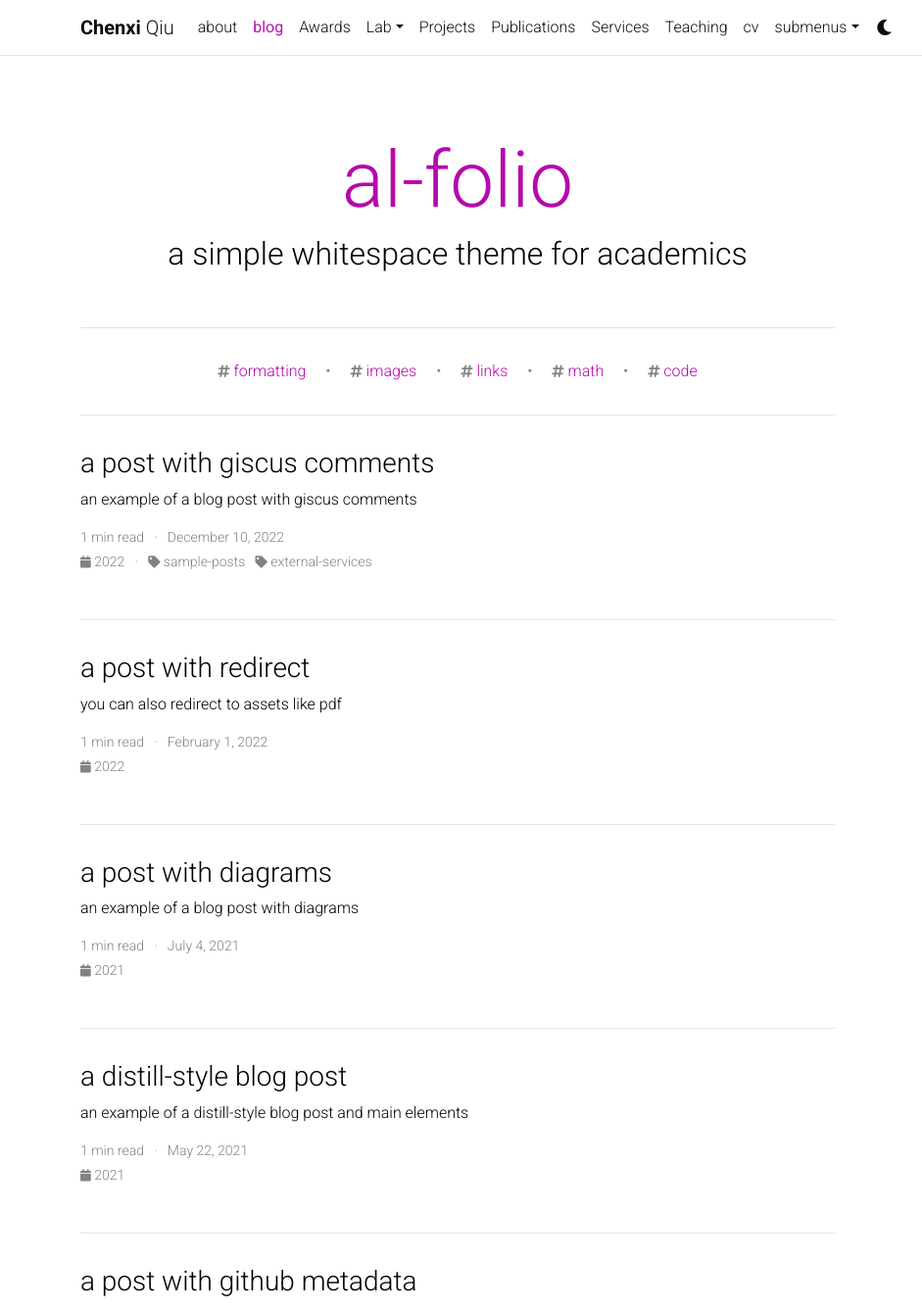
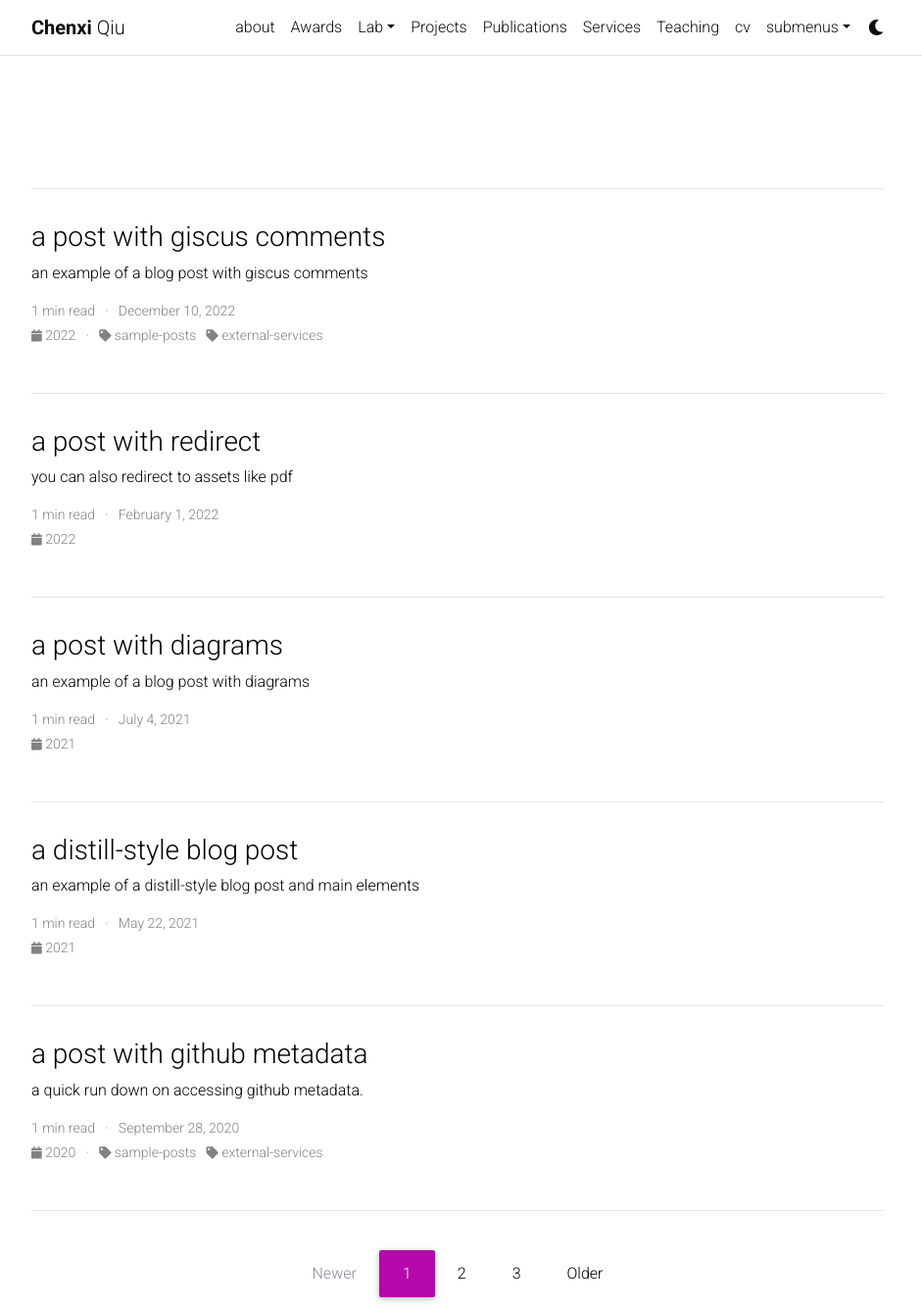
Before and after one commit to chenxiunt/chenxiunt.github.io, a Jekyll site: the page built from blog/index.html, in a window 1280 px wide and 1400 px high, cut to the strip 0-1336 px from the top of the window. Shown: the whole strip at 98% size, without its empty margins (173-1114 px from the left). Built offline with Jekyll 4.4.1, drawn with Linux system fonts in a browser that asks for light colours; nearby versions of some CDN libraries; the list of posts is cut into pages by our own code; comment, search, counter and statistics services are not loaded; a style sheet for code colours, icons or effects is not loaded; part of the change alters nothing that is shown.

Commit message:
Update _config.yml

```diff
--- a/_config.yml
+++ b/_config.yml
@@ -13,6 +13,7 @@ footer_text: >
   Powered by <a href="http://jekyllrb.com/" target="_blank">Jekyll</a> with <a href="https://github.com/alshedivat/al-folio">al-folio</a> theme.
   Hosted by <a href="https://pages.github.com/" target="_blank">GitHub Pages</a>.
   Photos from <a href="https://unsplash.com" target="_blank">Unsplash</a>.
+
 icon: 🌵 # the emoji used as the favicon
 url:  # the base hostname & protocol for your site
 baseurl:  # the subpath of your site, e.g. /blog/
@@ -20,24 +21,10 @@ last_updated: false # set to true if you want to display last updated in the foo
 impressum_path:  # set to path to include impressum link in the footer, use the same path as permalink in a page, helps to conform with EU GDPR
 
 # -----------------------------------------------------------------------------
-# Theme
-# -----------------------------------------------------------------------------
-
-# code highlighter theme
-highlight_theme_light: github   # https://github.com/jwarby/jekyll-pygments-themes
-highlight_theme_dark: native    # https://github.com/jwarby/jekyll-pygments-themes
-
-# repo color theme
-repo_theme_light: default       # https://github.com/anuraghazra/github-readme-stats/blob/master/themes/README.md
-repo_theme_dark: dark           # https://github.com/anuraghazra/github-readme-stats/blob/master/themes/README.md
-
-# -----------------------------------------------------------------------------
 # RSS Feed
 # -----------------------------------------------------------------------------
 # will use title and url fields
 # Take a look to https://github.com/jekyll/jekyll-feed for more customization
-
-rss_icon: true
 
 # -----------------------------------------------------------------------------
 # Layout
@@ -47,16 +34,15 @@ navbar_fixed: true
 footer_fixed: true
 
 # Dimensions
-max_width: 800px
+max_width: 900px
 
 # TODO: add layout settings (single page vs. multi-page)
 
 # -----------------------------------------------------------------------------
-# Open Graph & Schema.org
+# Open Graph
 # -----------------------------------------------------------------------------
 # Display links to the page with a preview object on social media.
 serve_og_meta: false # Include Open Graph meta tags in the HTML head
-serve_schema_org: false # Include Schema.org in the HTML head
 og_image: # The site-wide (default for all links) Open Graph preview image
 
 # -----------------------------------------------------------------------------
@@ -80,57 +66,26 @@ wikidata_id: # your wikidata id
 dblp_url: https://dblp.org/pid/121/1878.html # your DBLP profile url
 
 contact_note: >
-  You can even add a little note about which of these is the best way to reach you.
+  The best way to contact me is by email.
 
-# -----------------------------------------------------------------------------
-# Analytics and search engine verification
-# -----------------------------------------------------------------------------
-
-google_analytics:  # your Goole Analytics measurement ID (format: G-XXXXXXXXXX)
-panelbear_analytics:  # panelbear analytics site ID (format: XXXXXXXXX)
-
-google_site_verification:  # your google-site-verification ID (Google Search Console)
-bing_site_verification:  # out your bing-site-verification ID (Bing Webmaster)
+google_analytics: UA-XXXXXXXXX # out your google-analytics code
+panelbear_analytics: XXXXXXXXX # panelbear analytics site ID
 
 # -----------------------------------------------------------------------------
 # Blog
 # -----------------------------------------------------------------------------
 
-blog_name: al-folio # blog_name will be displayed in your blog page
-blog_nav_title: blog # your blog must have a title for it to be displayed in the nav bar
-blog_description: a simple whitespace theme for academics
-permalink: /blog/:year/:title/
+# blog_name: al-folio  # your blog must have a name for it to show up in the nav bar
+# blog_description: a simple whitespace theme for academics
+# permalink: /blog/:year/:title/
 
 # Pagination
 pagination:
   enabled: true
 
-# Giscus comments (RECOMMENDED)
-# Follow instructions on https://giscus.app/ to setup for your repo to fill out
-# the information below.
-giscus:
-  repo: alshedivat/al-folio      # <your-github-user-name>/<your-github-repo-name>
-  repo_id: MDEwOlJlcG9zaXRvcnk2MDAyNDM2NQ==
-  category: Comments             # name of the category under which discussions will be created
-  category_id: DIC_kwDOA5PmLc4CTBt6
-  mapping: title                 # identify discussions by post title
-  strict: 1                      # use strict identification mode
-  reactions_enabled: 1           # enable (1) or disable (0) emoji reactions
-  input_position: bottom         # whether to display input form below (bottom) or above (top) the comments
-  theme: preferred_color_scheme  # name of the color scheme (preferred works well with al-folio light/dark mode)
-  emit_metadata: 0
-  lang: en
-
-# Disqus comments (DEPRECATED)
+# Comments
 disqus_shortname: al-folio # put your disqus shortname
 # https://help.disqus.com/en/articles/1717111-what-s-a-shortname
-
-# External sources.
-# If you have blog posts published on medium.com or other exteranl sources,
-# you can display them in your blog by adding a link to the RSS feed.
-external_sources:
-  - name: medium.com
-    rss_url: https://medium.com/@al-folio/feed
 
 # -----------------------------------------------------------------------------
 # Collections
@@ -146,8 +101,7 @@ collections:
     output: true
     permalink: /projects/:path/
 
-news_scrollable: true # adds a vertical scroll bar if there are more than 3 news items
-news_limit: 5 # leave blank to include all the news in the `_news` folder
+news_limit: 8
 
 # -----------------------------------------------------------------------------
 # Jekyll settings
@@ -156,6 +110,7 @@ news_limit: 5 # leave blank to include all the news in the `_news` folder
 # Markdown and syntax highlight
 markdown: kramdown
 highlighter: rouge
+highlight_theme: github  # https://github.com/jwarby/jekyll-pygments-themes
 kramdown:
   input: GFM
   syntax_highlighter_opts:
@@ -180,51 +135,17 @@ keep_files:
 
 # Plug-ins
 plugins:
-  - jekyll-archives
-  - jekyll-diagrams
   - jekyll-email-protect
+  - jekyll-github-metadata
   - jekyll-feed
-  - jekyll-imagemagick
-  - jekyll-minifier
   - jekyll-paginate-v2
   - jekyll/scholar
+  - jekyll-twitter-plugin
   - jekyll-sitemap
-  - jekyll-link-attributes
-  - jekyll-twitter-plugin
   - jemoji
 
-# Sitemap settings
-defaults:
-  - scope:
-      path: "assets/**/*.*"
-    values:
-      sitemap: false
-
-# -----------------------------------------------------------------------------
-# Jekyll Minifier
-# -----------------------------------------------------------------------------
-
-jekyll-minifier:
-  exclude: ['robots.txt']
-  uglifier_args:
-    harmony: true
-
-# -----------------------------------------------------------------------------
-# Jekyll Archives
-# -----------------------------------------------------------------------------
-
-jekyll-archives:
-  enabled: [year, tags, categories] # enables year, tag and category archives (remove if you need to disable one of them).
-  layouts:
-    year: archive-year
-    tag: archive-tag
-    category: archive-category
-  permalinks:
-    year: '/blog/:year/'
-    tag: '/blog/tag/:name/'
-    category: '/blog/category/:name/'
-
-display_tags: ['formatting', 'images', 'links', 'math', 'code'] # this tags will be dispalyed on the front page of your blog
+# Extras
+github: [metadata]
 
 # -----------------------------------------------------------------------------
 # Jekyll Scholar
@@ -232,8 +153,8 @@ display_tags: ['formatting', 'images', 'links', 'math', 'code'] # this tags will
 
 scholar:
 
-  last_name: [Einstein]
-  first_name: [Albert, A.]
+  last_name: Qiu
+  first_name: Chenxi
 
   style: apa
   locale: en
@@ -255,64 +176,13 @@ scholar:
 
   query: "@*"
 
-# Filter out certain bibtex entry keywords used internally from the bib output
-filtered_bibtex_keywords: [abbr, abstract, arxiv, bibtex_show, html, pdf, selected, supp, blog, code, poster, slides, website, preview, altmetric]
-
-# Maximum number of authors to be shown for each publication (more authors are visible on click)
-max_author_limit: 3  # leave blank to always show all authors
-more_authors_animation_delay: 10  # more authors are revealed on click using animation; smaller delay means faster animation
-
-
-# -----------------------------------------------------------------------------
-# Jekyll Link Attributes
-# -----------------------------------------------------------------------------
-
-# These are the defaults
-external_links:
-  enabled: true
-  rel: external nofollow noopener
-  target: _blank
-  exclude:
-
-
-# -----------------------------------------------------------------------------
-# Responsive WebP Images
-# -----------------------------------------------------------------------------
-
-imagemagick:
-  enabled: true # enables responsive images for your site (recomended, see https://github.com/alshedivat/al-folio/issues/537)
-  widths:
-    - 480
-    - 800
-    - 1400
-  input_directories:
-    - assets/img/
-  input_formats:
-    - ".jpg"
-    - ".jpeg"
-    - ".png"
-    - ".tiff"
-  output_formats:
-    webp: "-resize 800x"
-
-# -----------------------------------------------------------------------------
-# Jekyll Diagrams
-# -----------------------------------------------------------------------------
-
-jekyll-diagrams:
-    # configuration, see https://github.com/zhustec/jekyll-diagrams.
-    # feel free to comment out this section if not using jekyll diagrams.
-
-
 # -----------------------------------------------------------------------------
 # Optional Features
 # -----------------------------------------------------------------------------
 
 enable_google_analytics:    false  # enables google analytics
 enable_panelbear_analytics: false  # enables panelbear analytics
-enable_google_verification: false  # enables google site verification
-enable_bing_verification:   false  # enables bing site verification
-enable_masonry:             true   # enables automatic project cards arangement
+enable_mansory:             true   # enables automatic project cards arangement
 enable_math:                true   # enables math typesetting (uses MathJax)
 enable_tooltips:            false  # enables automatic tooltip links generated
                                    # for each section titles on pages and posts
@@ -322,36 +192,38 @@ enable_navbar_social:       false  # enables displaying social links in the
 enable_project_categories:  true   # enables categorization of projects into
                                    # multiple categories
 enable_medium_zoom:         true   # enables image zoom feature (as on medium.com)
-enable_progressbar:         true   # enables a horizontal progress bar linked to the vertical scroll position
 
 # -----------------------------------------------------------------------------
 # Library versions
 # -----------------------------------------------------------------------------
 
 academicons:
-  version: "1.9.1"
-  integrity: "sha256-i1+4qU2G2860dGGIOJscdC30s9beBXjFfzjWLjBRsBg="
+  version: "1.9.0"
+  integrity: "sha512-W4yqoT1+8NLkinBLBZko+dFB2ZbHsYLDdr50VElllRcNt2Q4/GSs6u71UHKxB7S6JEMCp5Ve4xjh3eGQl/HRvg=="
 bootstrap:
-  version: "4.6.1"
+  version: "4.5.2"
   integrity:
-    css: "sha256-DF7Zhf293AJxJNTmh5zhoYYIMs2oXitRfBjY+9L//AY="
-    js: "sha256-fgLAgv7fyCGopR/gBNq2iW3ZKIdqIcyshnUULC4vex8="
+    css: "sha512-MoRNloxbStBcD8z3M/2BmnT+rg4IsMxPkXaGh2zD6LGNNFE80W3onsAhRcMAMrSoyWL9xD7Ert0men7vR8LUZg=="
+    js: "sha512-M5KW3ztuIICmVIhjSqXe01oV2bpe248gOxqmlcYrEzAvws7Pw3z6BK0iGbrwvdrUQUhi3eXgtxp5I8PDo9YfjQ=="
 fontawesome:
-  version: "5.15.4"
-  integrity: "sha256-mUZM63G8m73Mcidfrv5E+Y61y7a12O5mW4ezU3bxqW4="
+  version: "5.14.0"
+  integrity: "sha512-1PKOgIY59xJ8Co8+NE6FZ+LOAZKjy+KY8iq0G4B3CyeY6wYHN3yt9PW0XpSriVlkMXe40PTKnXrLnZ9+fkDaog=="
 jquery:
-  version: "3.6.0"
-  integrity: "sha256-/xUj+3OJU5yExlq6GSYGSHk7tPXikynS7ogEvDej/m4="
+  version: "3.5.1"
+  integrity: "sha512-bLT0Qm9VnAYZDflyKcBaQ2gg0hSYNQrJ8RilYldYQ1FxQYoCLtUjuuRuZo+fjqhx/qtq/1itJ0C2ejDxltZVFg=="
 mathjax:
   version: "3.2.0"
-masonry:
+mansory:
   version: "4.2.2"
   integrity: "sha256-Nn1q/fx0H7SNLZMQ5Hw5JLaTRZp0yILA/FRexe19VdI="
 mdb:
-  version: "4.20.0"
+  version: "4.19.1"
   integrity:
-    css: "sha256-jpjYvU3G3N6nrrBwXJoVEYI/0zw8htfFnhT9ljN3JJw="
-    js: "sha256-NdbiivsvWt7VYCt6hYNT3h/th9vSTL4EDWeGs5SN3DA="
+    css: "sha512-RO38pBRxYH3SoOprtPTD86JFOclM51/XTIdEPh5j8sj4tp8jmQIx26twG52UaLi//hQldfrh7e51WzP9wuP32Q=="
+    js: "sha512-Mug9KHKmroQFMLm93zGrjhibM2z2Obg9l6qFG2qKjXEXkMp/VDkI4uju9m4QKPjWSwQ6O2qzZEnJDEeCw0Blcw=="
+popper:
+  version: "2.4.4"
+  integrity: "sha512-eUQ9hGdLjBjY3F41CScH3UX+4JDSI9zXeroz7hJ+RteoCaY+GP/LDoM8AO+Pt+DRFw3nXqsjh9Zsts8hnYv8/A=="
 medium_zoom:
   version: "1.0.6"
   integrity: "sha256-EdPgYcPk/IIrw7FYeuJQexva49pVRZNmt3LculEr7zM="
```
